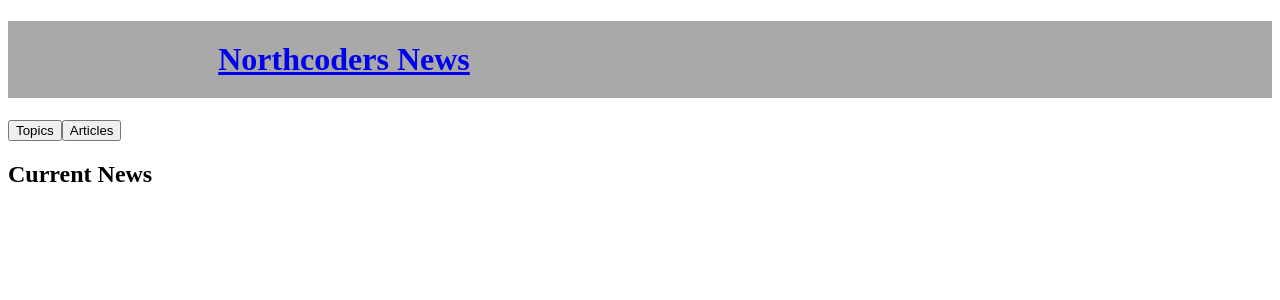
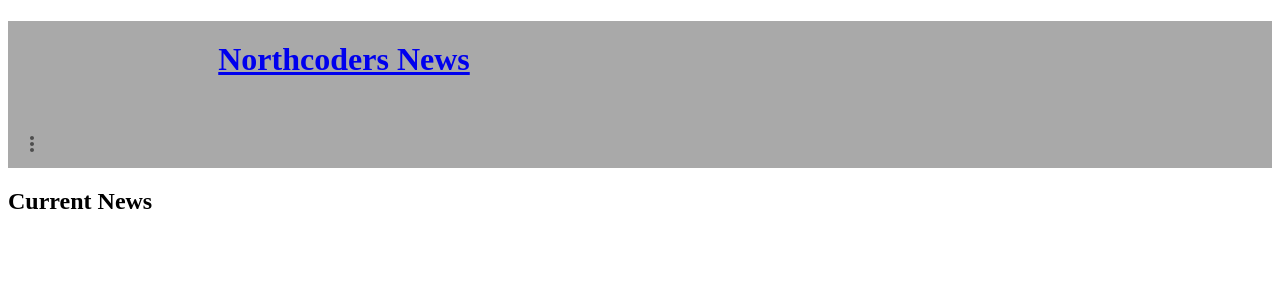
Before and after one commit to Tibs088/nc-news-fe, a React (Create React App) app: page / in a window 1280 px wide. Shown: the top 300 px of the page. Built offline with nearby package versions, Linux system fonts and the light colour scheme.

Commit message:
Turned the nav-bar into a drop down menu and moved that inside the header

```diff
--- a/package.json
+++ b/package.json
@@ -4,6 +4,7 @@
   "private": true,
   "dependencies": {
     "@material-ui/core": "^4.11.0",
+    "@material-ui/icons": "^4.9.1",
     "@reach/router": "^1.3.4",
     "@testing-library/jest-dom": "^4.2.4",
     "@testing-library/react": "^9.5.0",
--- a/src/App.js
+++ b/src/App.js
@@ -3,7 +3,6 @@
 import { Router } from '@reach/router';
 // -- Components
 import Header from './components/Header_Comp';
-import NavBar from './components/Nav_Bar_Comp';
 // -- Pages
 import HomePage from './pages/Home_Page';
 import TopicsPage from './pages/Topics_Page';
@@ -14,7 +13,6 @@
   return (
     <div className="App">
       <Header />
-      <NavBar />
       <div id='Content'>
         <Router>
           <HomePage path='/' />
--- a/src/components/Header_Comp.jsx
+++ b/src/components/Header_Comp.jsx
@@ -1,6 +1,7 @@
 import { Link } from '@reach/router';
 import React from 'react';
 import '../styles/Header_Style.css'
+import Nav_Bar from './Nav_Bar_Comp';
 
 const Header = () => {
 
@@ -9,6 +10,9 @@
       <Link to="/">
         <h1 className="Title">Northcoders News</h1>
       </Link>
+      <div className='Navigation'>
+        <Nav_Bar />
+      </div>
     </div>
   )
 };
--- a/src/components/Nav_Bar_Comp.jsx
+++ b/src/components/Nav_Bar_Comp.jsx
@@ -1,20 +1,61 @@
 import React from 'react';
-import { Link } from '@reach/router'
+import IconButton from '@material-ui/core/IconButton';
+import Menu from '@material-ui/core/Menu';
+import MenuItem from '@material-ui/core/MenuItem';
+import MoreVertIcon from '@material-ui/icons/MoreVert';
+import { Link } from '@reach/router';
 
-class NavBar extends React.Component {
+const options = [
+  'topics',
+  'articles'
+]
 
-  render() {
-    return (
-      <div>
-        <Link to='/topics' >
-          <button>Topics</button>
-        </Link>
-        <Link to='/articles' query=''>
-          <button>Articles</button>
-        </Link>
-      </div>
-    )
-  }
+const ITEM_HEIGHT = 40;
+
+const Nav_Bar = () => {
+  const [anchorEl, setAnchorEl] = React.useState(null);
+  const open = Boolean(anchorEl);
+
+  const handleClick = (event) => {
+    setAnchorEl(event.currentTarget);
+  };
+
+  const handleClose = () => {
+    setAnchorEl(null);
+  };
+
+  return (
+    <div>
+      <IconButton
+        aria-label="more"
+        aria-controls="long-menu"
+        aria-haspopup="true"
+        onClick={handleClick}>
+        <MoreVertIcon />
+      </IconButton>
+      <Menu
+        id='long-menu'
+        anchorEl={anchorEl}
+        keepMounted
+        open={open}
+        onClose={handleClose}
+        PaperProps={{
+          style: {
+            maxHeight: ITEM_HEIGHT * 4.5,
+            width: '20ch',
+          },
+        }}>
+        {options.map((option) => {
+          return (
+            <Link to={`/${option}`}>
+              <MenuItem key={option} selected={option === 'Pyxis'} onClick={handleClose}>
+                {option}
+              </MenuItem>
+            </Link>)
+        })}
+      </Menu>
+    </div>
+  )
 }
 
-export default NavBar;
+export default Nav_Bar;
--- a/src/styles/Header_Style.css
+++ b/src/styles/Header_Style.css
@@ -1,5 +1,6 @@
 .Header-container {
   background-color: darkgrey;
+  width: 100%;
 }
 
 .Title {
```
